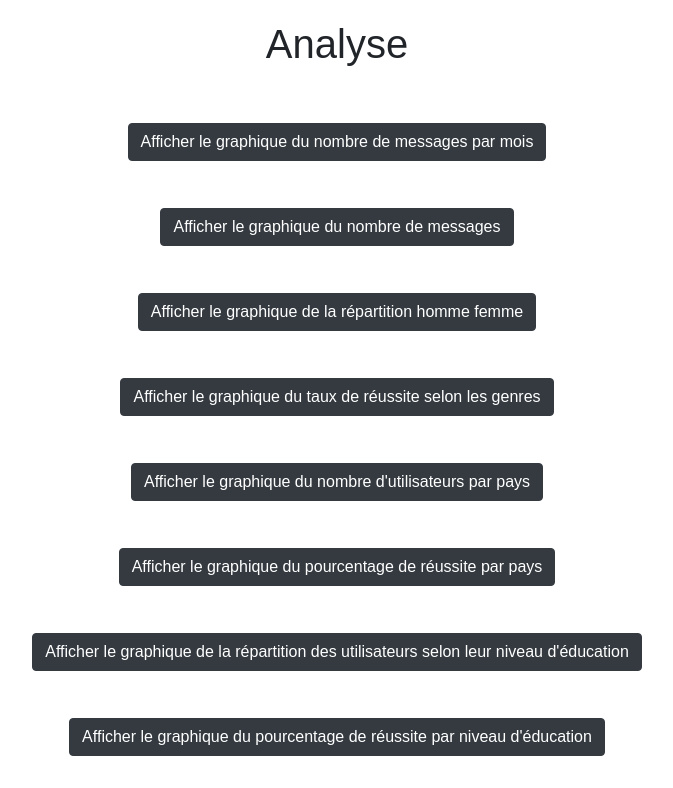
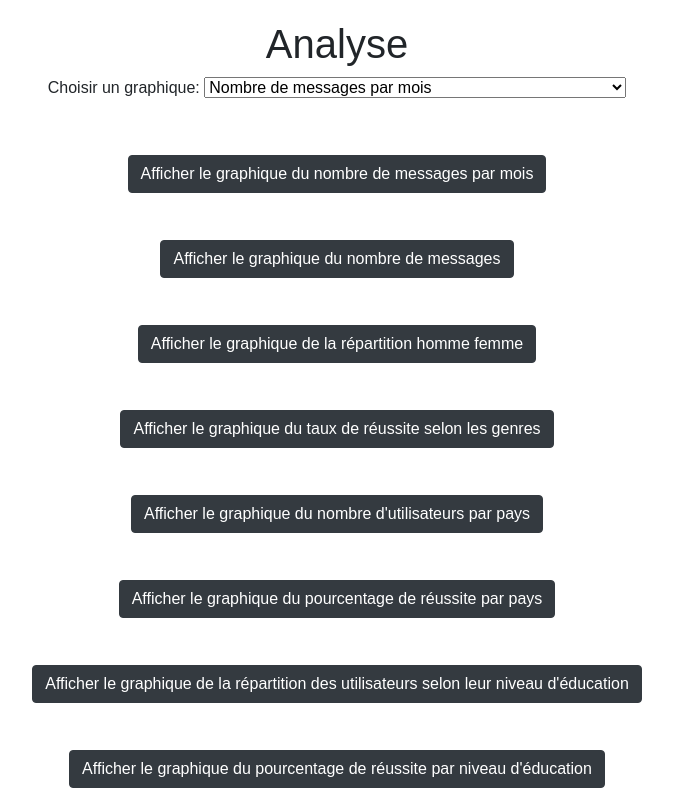
Before and after one commit to Lorenzo1208/MOOC, a Flask app: page /analyse in a window 1280 px wide. Shown: the part 58-846 px from the top of the page, without its empty margins (303-976 px from the left). Before the commit the page ends 814 px from the top, so only its background shows below. Run offline with Flask 3, Linux system fonts and the light colour scheme; data that the repository does not hold is empty; parts of the project's set-up code (start-up, migrations or seed data) failed here and were passed over; some libraries are stand-ins or nearby versions.

Commit message:
update graph

```diff
--- a/app/app.py
+++ b/app/app.py
@@ -265,6 +265,10 @@ def graph1():
     }
 
     options21 = {
+        "animation": {
+            "duration": 2000,
+            "easing": "easeInOutExpo"
+        },
         "title": {
             "display": True,
             "text": "Genre ayant le meilleur taux de réussite"
@@ -393,6 +397,10 @@ def graph1():
     }
 
     options6 = {
+        "animation": {
+            "duration": 2000,
+            "easing": "easeInOutExpo"
+        },
         "title": {
             "display": True,
             "text": "Nombre d'utilisateurs par niveau d'études"
@@ -433,6 +441,10 @@ def graph1():
     }
 
     options7 = {
+        "animation": {
+            "duration": 2000,
+            "easing": "easeInOutExpo"
+        },
         "title": {
             "display": True,
             "text": "Taux de réussite par niveau d'études"
--- a/app/templates/analyse.html
+++ b/app/templates/analyse.html
@@ -43,6 +43,22 @@
 
 
     <h1>Analyse</h1>
+    <div class="text-center">
+        <label for="select-graph">Choisir un graphique:</label>
+        <select id="select-graph">
+            <option value="0">Nombre de messages par mois</option>
+            <option value="1">Nombre de messages</option>
+            <option value="2">Répartition homme femme</option>
+            <option value="21">Taux de réussite selon les genres</option>
+            <option value="3">Nombre d'utilisateurs par pays</option>
+            <option value="4">Pourcentage de réussite par pays</option>
+            <option value="6">Répartition des utilisateurs selon leur niveau d'éducation</option>
+            <option value="7">Pourcentage de réussite par niveau d'éducation</option>
+        </select>
+    </div>
+
+    <div id="graph-container"></div>
+
 
     <canvas id="{{ chart0_id }}" width="500" height="500" class="mx-auto small-canvas" style="margin-bottom: 20px;"></canvas>
     <div class="text-center">
@@ -86,8 +102,6 @@
 
     <script>
 
-
-
         var dates = [
         "2014-02", "2014-03", "2014-04", "2014-05", "2014-06", "2014-07", "2014-08", "2014-09", "2014-10", "2014-11", "2014-12",
         "2015-01", "2015-02", "2015-03", "2015-04", "2015-05", "2015-07", "2015-08", "2015-09", "2015-10", "2015-11", "2015-12",
@@ -117,6 +131,10 @@
             }]
         };
         var chartOptions0 = {
+            animation: {
+                duration: 4000,
+
+            },
             responsive: false,
             scales: {
                 yAxes: [{
@@ -179,7 +197,7 @@
                     options: chartOptions1
                 });
                 isOpen1 = true;
-                canvases[0].classList.remove('small-canvas');
+
             }
         });
 
@@ -203,7 +221,6 @@
                     options: chartOptions2
                 });
                 isOpen2 = true;
-                canvases[1].classList.remove('small-canvas');
             }
         });
 
```
